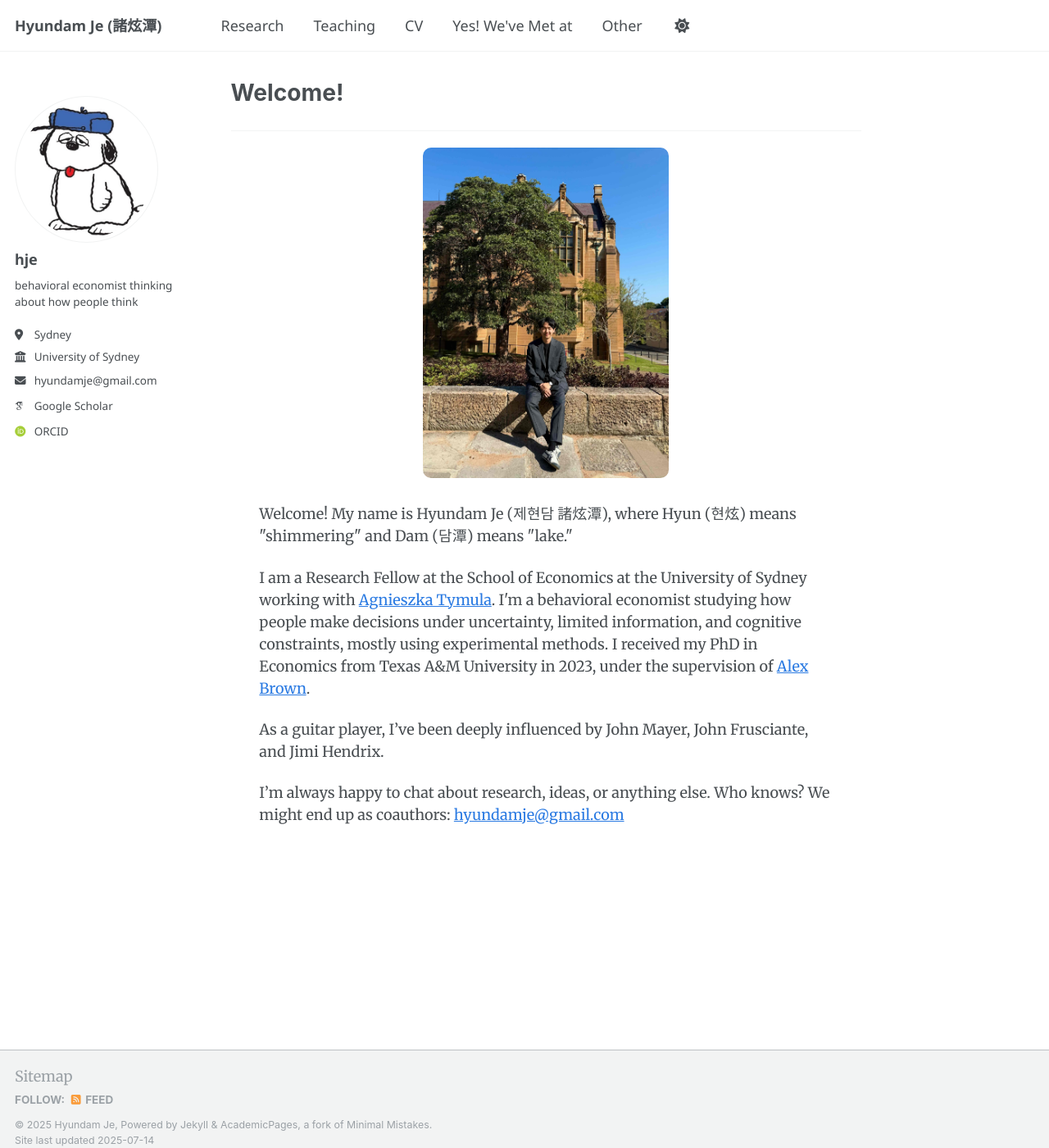
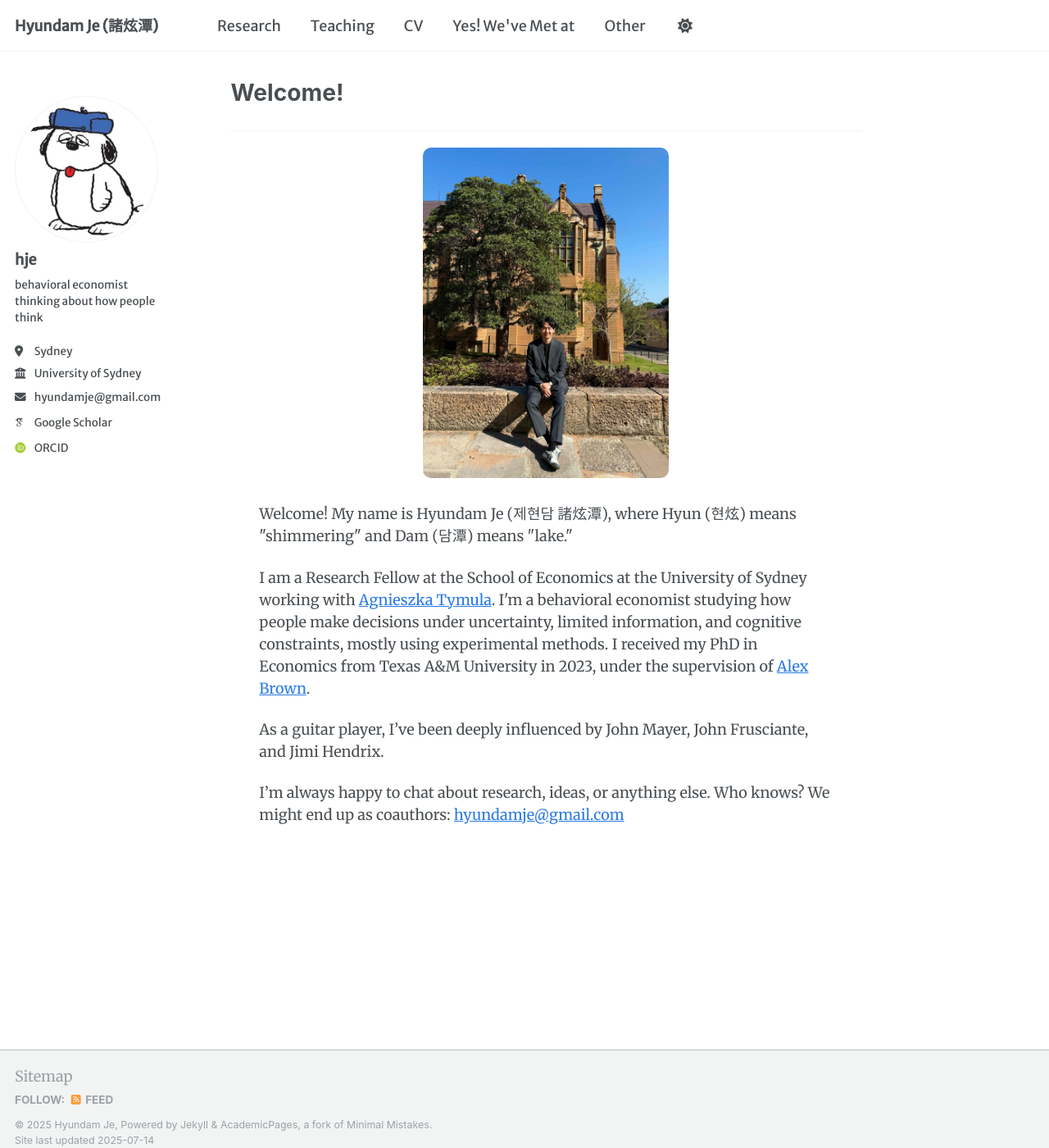
Before and after one commit to hyundamje/hyundamje.github.io, a Jekyll site: the page built from _pages/about.md, in a window 1280 px wide and 1400 px high. Shown: the whole window at 82% size. Built offline with Jekyll 4.4.1, drawn with Linux system fonts in a browser that asks for light colours; some web fonts are replaced.

Commit message:
Update custom.css

```diff
--- a/assets/css/custom.css
+++ b/assets/css/custom.css
@@ -2,7 +2,7 @@
 .site-title a,
 .masthead__menu,
 .masthead__menu a {
-  font-family: 'Noto Sans', sans-serif !important;
+  font-family: 'Merriweather Sans', sans-serif !important;
 }
 
 .author__name,
@@ -10,5 +10,5 @@
 .author__urls,
 .author__urls li,
 .author__urls a {
-  font-family: 'Noto Sans', sans-serif !important;
+  font-family: 'Merriweather Sans', sans-serif !important;
 }
```
